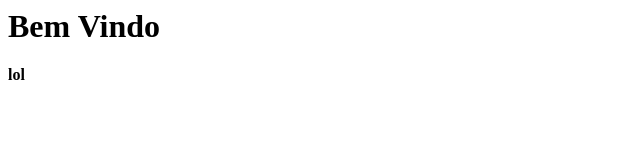
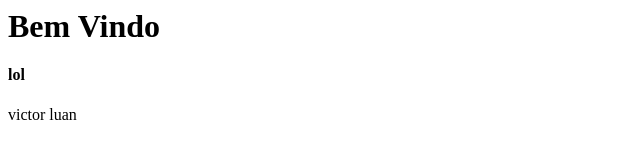
Before and after one commit to VictorLuanS/curso_github, a plain HTML site: page index.html in a window 1280 px wide. Shown: the full height of the page, 0-640 px from the left. Drawn offline with Linux system fonts and the light colour scheme.

Commit message:
atualização

```diff
--- a/index.html
+++ b/index.html
@@ -1,2 +1,3 @@
 <h1>Bem Vindo</h1>
 <h4>lol</h4>
+<p>victor luan</p>
```
